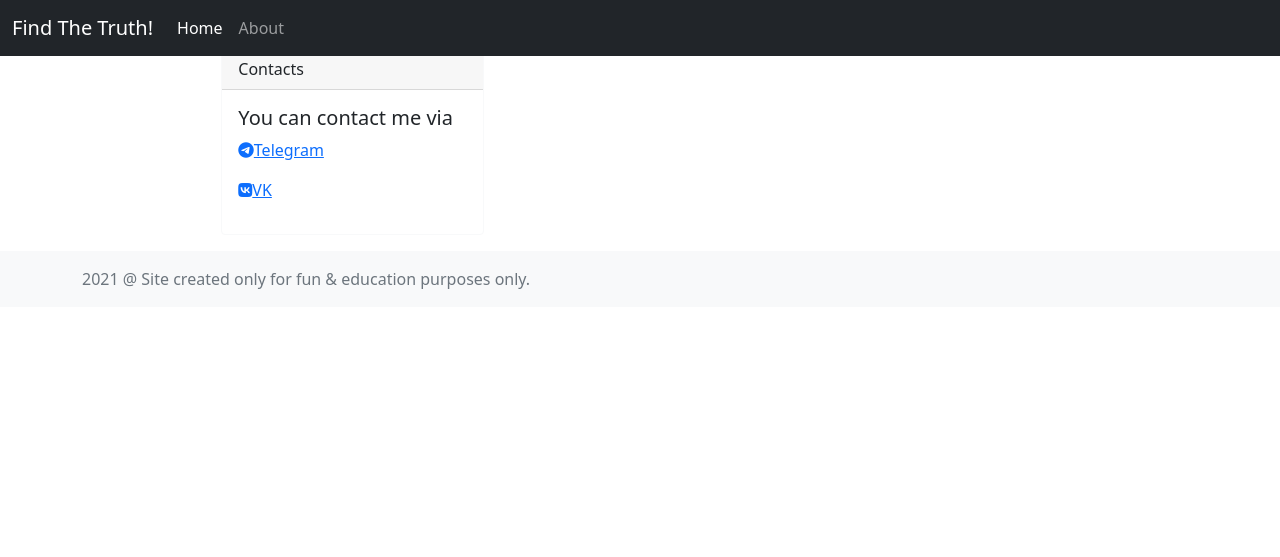
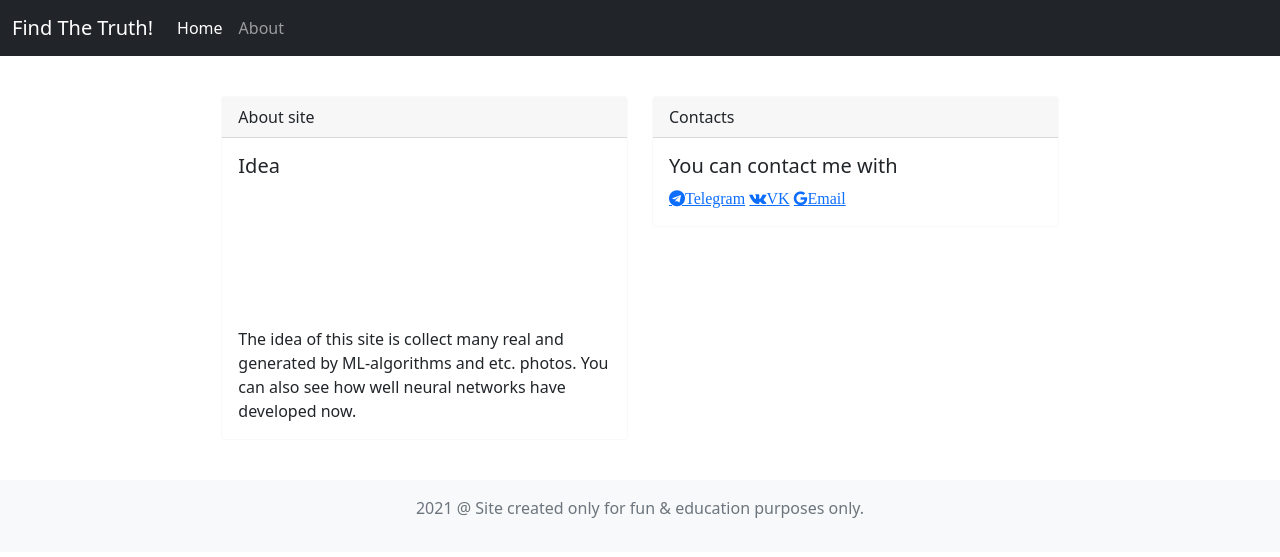
Before and after one commit to Roqvie/FindTheTruth, a Django app: page /about in a window 1280 px wide. Shown: the top 557 px of the page. Run offline with Django 3.2, Linux system fonts and the light colour scheme; parts of the project's set-up code (start-up, migrations or seed data) failed here and were passed over; some libraries are stand-ins or nearby versions.

Commit message:
Update templates

```diff
--- a/templates/base.html
+++ b/templates/base.html
@@ -8,7 +8,7 @@
   <link rel="stylesheet" href="{% static 'frontend/css/styles.css' %}">
   <link rel="stylesheet" href="{% static 'frontend/css/cards.css' %}">
   <link href="https://cdn.jsdelivr.net/npm/bootstrap@5.0.0-beta2/dist/css/bootstrap.min.css" rel="stylesheet" integrity="sha384-BmbxuPwQa2lc/FVzBcNJ7UAyJxM6wuqIj61tLrc4wSX0szH/Ev+nYRRuWlolflfl" crossorigin="anonymous">
-  <script src="https://kit.fontawesome.com/0000000000.js" crossorigin="anonymous"></script>
+  <link rel="stylesheet" href="https://cdnjs.cloudflare.com/ajax/libs/font-awesome/4.7.0/css/font-awesome.min.css">
 </head>
 <body>
 
@@ -41,7 +41,7 @@
 
   <footer class="footer mt-auto py-3 bg-light">
     <div class="container">
-      <span class="text-muted">2021 @ Site created only for fun & education purposes only.</span>
+      <p class="text-center text-muted">2021 @ Site created only for fun & education purposes only.</p>
     </div>
   </footer>
 
--- a/templates/frontend/about.html
+++ b/templates/frontend/about.html
@@ -2,20 +2,28 @@
 {% load static %}
 {% block content %}
 
-<div class="row row-cols-1 row-cols-md-3 g-4">
+<div class="row row-cols-1 row-cols-sm-2 g-4 mt-4">
   <div class="col">
-    <div class="card border-light mb-3" style="max-width: 18rem;">
+    <div class="card border-light mb-3">
+      <div class="card-header">About site</div>
+      <div class="card-body">
+        <h5 class="card-title">Idea</h5>
+        <p class="card-text">The idea of this site is collect many real and generated by ML-algorithms and etc. photos. You can also see how well neural networks have developed now.</p>
+      </div>
+    </div>
+  </div>
+  <div class="col">
+    <div class="card border-light mb-3">
       <div class="card-header">Contacts</div>
       <div class="card-body">
-        <h5 class="card-title">You can contact me via</h5>
-        <a href="https://tg.me/ROQVIE" target="_blank"><p><i class="fab fa-telegram"></i>Telegram</p></a>
-        <a href="https://vk.com/Roqvie" target="_blank"><p><i class="fab fa-vk"></i>VK</p></a>
+        <h5 class="card-title">You can contact me with</h5>
+        <a class="fa fa-telegram" href="https://tg.me/ROQVIE" target="_blank">Telegram</a>
+        <a class="fa fa-vk" href="https://vk.com/Roqvie" target="_blank">VK</a>
+        <a class="fa fa-google" href="roqvieee@gmail.com" target="_blank">Email</a>
       </div>
     </div>
   </div>
   <div class="col">
   </div>
-  <div class="col">
-  </div>
 </div>
 {% endblock %}
```
